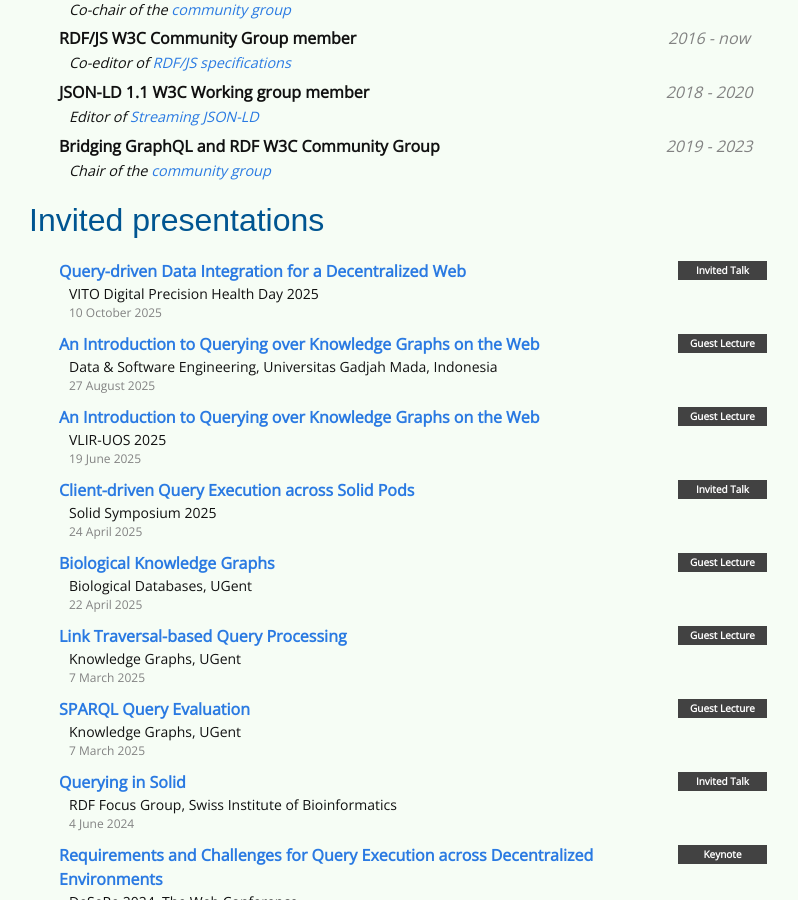
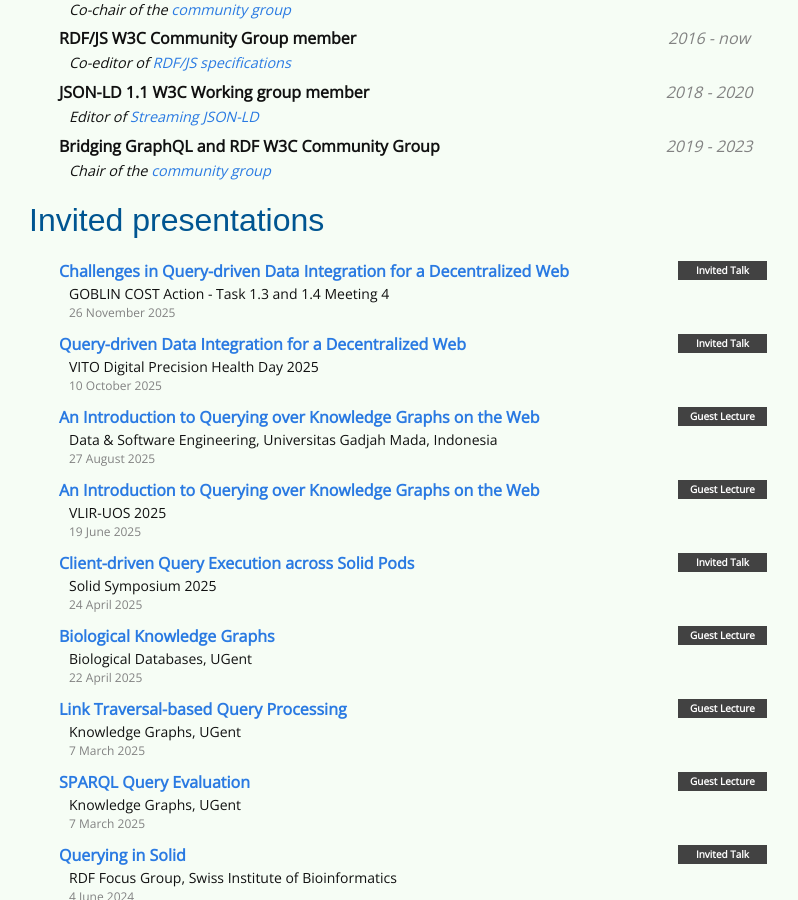
Before and after one commit to rubensworks/rubensworks.net, a Jekyll site: the page built from cv.md, in a window 1280 px wide and 900 px high, scrolled down 3888 px. Shown: the whole window, without its empty margins (241-1039 px from the left). Built offline with Jekyll 4.4.1, drawn with Linux system fonts in a browser that asks for light colours; some web fonts are replaced.

Commit message:
Add 2025-goblin-challengesquerydecentralized to presentations

```diff
--- a/_data/presentations.yml
+++ b/_data/presentations.yml
@@ -7,6 +7,12 @@
 # - Workshop
 # - Other
 
+"2025-goblin-challengesquerydecentralized":
+    title: "Challenges in Query-driven Data Integration for a Decentralized Web"
+    venue: "GOBLIN COST Action - Task 1.3 and 1.4 Meeting 4"
+    date: "26 November 2025"
+    url: "https://www.rubensworks.net/raw/slides/2025/goblin-challengesquerydecentralized/"
+    type: "Invited Talk"
 "2025-vito-dph-querydecentralized":
     title: "Query-driven Data Integration for a Decentralized Web"
     venue: "VITO Digital Precision Health Day 2025"
```
